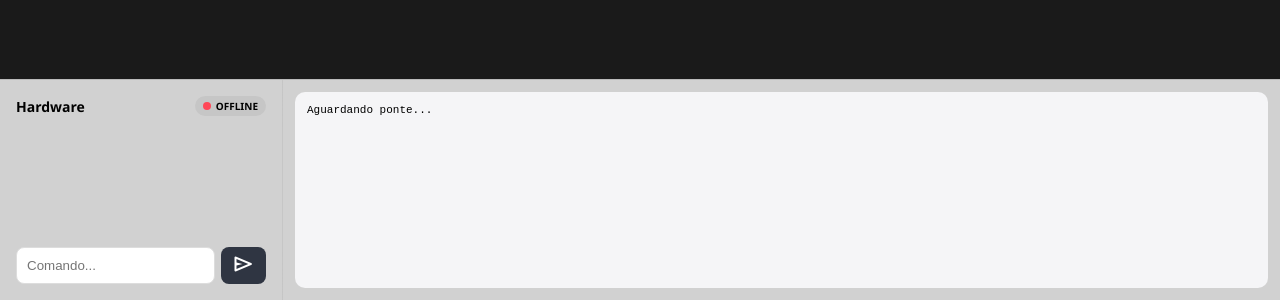
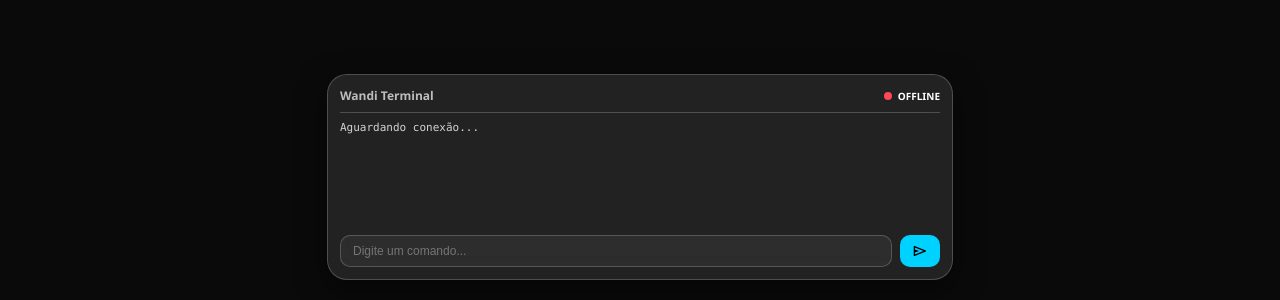
Before and after one commit to eliMassaqui/wandi-simulation, a website built with Vite: page index.html in a window 1280 px wide. Shown: the part 500-800 px from the top of the page. Built offline with nearby package versions, Linux system fonts and the light colour scheme.

Commit message:
WANDI TERMINAL PERFEITO

```diff
--- a/index.html
+++ b/index.html
@@ -6,33 +6,89 @@
   <link rel="stylesheet" href="https://fonts.googleapis.com/css2?family=Material+Symbols+Rounded:opsz,wght,FILL,GRAD@20..48,100..700,0..1,-50..200" />
   <style>
     :root {
-      --panel-height: 220px;
-      --glass-bg: rgba(255, 255, 255, 0.8);
-      --output-bg: #f5f5f7;
-      --accent: #1e90ff;
-      --text: #1d1d1f;
-      --green-led: #2ed573;
+      --glass-bg: rgba(255, 255, 255, 0.1);
+      --glass-border: rgba(255, 255, 255, 0.2);
+      --accent: #00d2ff;
+      --text: #ffffff;
     }
-    body { margin: 0; overflow: hidden; font-family: 'Segoe UI', system-ui, sans-serif; background: #1a1a1a; }
+
+    body { margin: 0; overflow: hidden; font-family: 'Segoe UI', system-ui, sans-serif; background: #0a0a0a; }
     canvas { position: fixed; top: 0; left: 0; z-index: 1; }
 
+    /* CARD FLUTUANTE E CENTRALIZADO */
     #serial-panel {
-      position: fixed; bottom: 0; left: 0; width: 100%; height: var(--panel-height);
-      background: var(--glass-bg); backdrop-filter: blur(25px); -webkit-backdrop-filter: blur(25px);
-      border-top: 1px solid rgba(0,0,0,0.1); z-index: 100; display: flex;
+      position: fixed;
+      bottom: 20px; /* Não toca o fundo */
+      left: 50%;
+      transform: translateX(-50%); /* Centraliza perfeitamente */
+      width: 600px; /* Largura reduzida */
+      max-width: 90vw;
+      height: 180px; /* Altura menor */
+      background: var(--glass-bg);
+      backdrop-filter: blur(15px);
+      -webkit-backdrop-filter: blur(15px);
+      border: 1px solid var(--glass-border);
+      border-radius: 20px;
+      z-index: 100;
+      display: flex;
+      flex-direction: column;
+      box-shadow: 0 10px 30px rgba(0,0,0,0.5);
+      padding: 12px;
+      color: var(--text);
     }
-    .panel-section { padding: 16px; display: flex; flex-direction: column; gap: 12px; border-right: 1px solid rgba(0,0,0,0.05); }
-    .controls-area { width: 250px; min-width: 250px; }
-    .header { display: flex; justify-content: space-between; align-items: center; }
-    .status-badge { display: flex; align-items: center; gap: 5px; padding: 3px 8px; background: rgba(0,0,0,0.05); border-radius: 12px; font-size: 10px; font-weight: 700; }
-    .dot { width: 8px; height: 8px; border-radius: 50%; background: #ff4757; }
-    .dot.connected { background: var(--green-led); box-shadow: 0 0 10px var(--green-led); animation: pulse-green 2s infinite; }
-    @keyframes pulse-green { 0% { transform: scale(1); } 70% { transform: scale(1.1); } 100% { transform: scale(1); } }
-    .output-container { flex: 1; background: var(--output-bg); margin: 12px; border-radius: 10px; overflow: hidden; display: flex; flex-direction: column; }
-    #serial-log { flex: 1; padding: 12px; font-family: monospace; font-size: 11px; overflow-y: auto; }
-    .input-group { display: flex; gap: 6px; margin-top: auto; }
-    input { flex: 1; padding: 10px; border-radius: 8px; border: 1px solid #ddd; }
-    #btn-send { width: 45px; background: #2f3542; color: white; border: none; border-radius: 8px; cursor: pointer; }
+
+    .panel-header {
+      display: flex;
+      justify-content: space-between;
+      align-items: center;
+      padding-bottom: 8px;
+      border-bottom: 1px solid var(--glass-border);
+      margin-bottom: 8px;
+    }
+
+    .status-badge { display: flex; align-items: center; gap: 6px; font-size: 10px; font-weight: bold; }
+    .dot { width: 8px; height: 8px; border-radius: 50%; background: #ff4757; transition: 0.3s; }
+    .dot.connected { background: #2ed573; box-shadow: 0 0 10px #2ed573; }
+
+    /* LOG E INPUT */
+    #serial-log {
+      flex: 1;
+      font-family: 'Consolas', monospace;
+      font-size: 11px;
+      overflow-y: auto;
+      margin-bottom: 8px;
+      color: rgba(255,255,255,0.8);
+      scrollbar-width: none;
+    }
+    #serial-log::-webkit-scrollbar { display: none; }
+
+    .input-group { display: flex; gap: 8px; }
+    input {
+      flex: 1;
+      background: rgba(255,255,255,0.05);
+      border: 1px solid var(--glass-border);
+      border-radius: 10px;
+      padding: 8px 12px;
+      color: white;
+      outline: none;
+      font-size: 12px;
+    }
+    input:focus { border-color: var(--accent); }
+
+    #btn-send {
+      background: var(--accent);
+      color: #000;
+      border: none;
+      border-radius: 10px;
+      width: 40px;
+      cursor: pointer;
+      display: flex;
+      align-items: center;
+      justify-content: center;
+      transition: 0.2s;
+    }
+    #btn-send:hover { opacity: 0.8; transform: scale(1.05); }
+    .material-symbols-rounded { font-size: 18px; }
   </style>
 
   <script type="importmap">
@@ -45,24 +101,24 @@
   </script>
 </head>
 <body>
+
   <div id="serial-panel">
-    <div class="panel-section controls-area">
-      <div class="header">
-        <h3 style="margin:0; font-size:14px;">Hardware</h3>
-        <div class="status-badge">
-          <div id="status-dot" class="dot"></div>
-          <span id="status-text">OFFLINE</span>
-        </div>
-      </div>
-      <div class="input-group">
-        <input type="text" id="serial-input" placeholder="Comando..." />
-        <button id="btn-send"><span class="material-symbols-rounded">send</span></button>
+    <div class="panel-header">
+      <span style="font-size: 12px; font-weight: 600; opacity: 0.7;">Wandi Terminal</span>
+      <div class="status-badge">
+        <div id="status-dot" class="dot"></div>
+        <span id="status-text">OFFLINE</span>
       </div>
     </div>
-    <div class="output-container">
-      <div id="serial-log">Aguardando ponte...</div>
+
+    <div id="serial-log">Aguardando conexão...</div>
+
+    <div class="input-group">
+      <input type="text" id="serial-input" placeholder="Digite um comando..." />
+      <button id="btn-send"><span class="material-symbols-rounded">send</span></button>
     </div>
   </div>
+
   <script type="module" src="main.js"></script>
 </body>
 </html>
```
